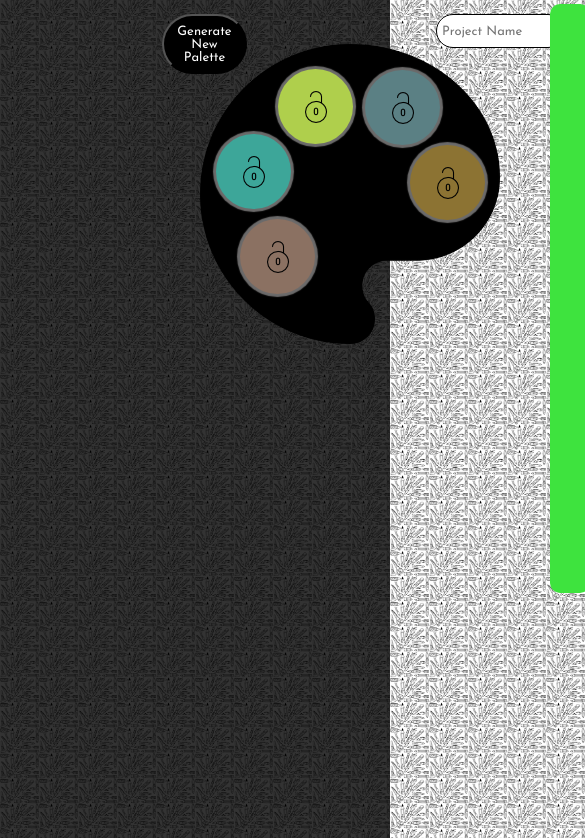
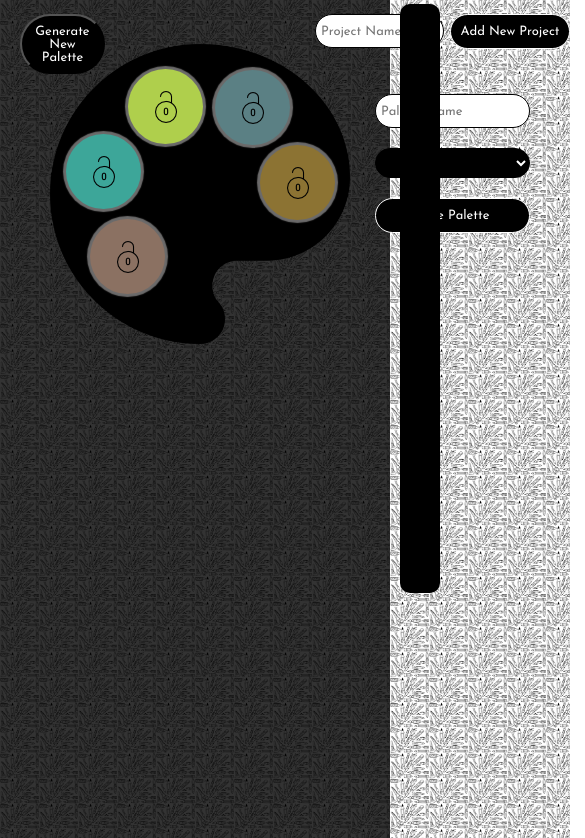
Before and after one commit to lolakoala/palette-picker, a website: page public/index.html in a window 390 px wide. Shown: the part 106-944 px from the top of the page, 585 px wide, since content can reach past the window. Drawn offline with nearby package versions, Linux system fonts and the light colour scheme; no server answers; grey boxes are pictures that could not be loaded.

Commit message:
makes a bit responsive

```diff
--- a/public/css/styles.css
+++ b/public/css/styles.css
@@ -256,9 +256,28 @@ select:hover,
 }
 
 
-@media (max-width: 1500px) {
+@media (max-width: 1865px) {
   .projects {
-    background-color: #3ee33e;
-    margin-right: 10px !important;
+    margin-right: 10px;
+  }
+
+  #add-project {
+    left: 450px;
+  }
+
+  #new-title {
+    left: 315px;
+  }
+
+  .new-palette-box {
+    left: 375px;
+  }
+
+  .palette {
+    margin-left: 0px;
+  }
+
+  .new {
+    left: 20px;
   }
 }
--- a/public/index.html
+++ b/public/index.html
@@ -12,7 +12,7 @@
     <section class='header'>
       <img src='https://fontmeme.com/permalink/171130/884c04e59c29f322a51f61e741a6e2fc.png' alt='Palette Picker' class='header-title' />
     </section>
-    <section>
+    <section class='main-section'>
       <article class="palette">
         <img src='/images/palette.png' alt='a paint palette' class='paint-palette' />
         <div id="color1" class="color color1">
```
